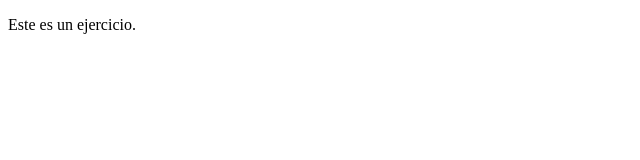
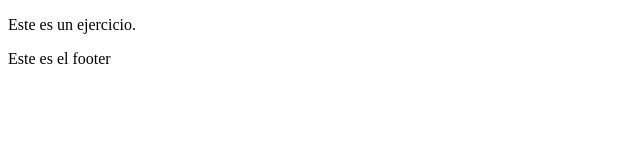
Before and after one commit to Harutobi81/aspirantes-mir-ejercicioi-3, a plain HTML site: page index.html in a window 1280 px wide. Shown: the full height of the page, 0-640 px from the left. Drawn offline with Linux system fonts and the light colour scheme.

Commit message:
cambios en la rama develop

```diff
--- a/index.html
+++ b/index.html
@@ -11,4 +11,9 @@
         Este es un ejercicio.
     </p>
 </body>
+<footer>
+    <p>
+        Este es el footer
+    </p>
+</footer>
 </html>
```
Also changed, not shown: 1 other file.
